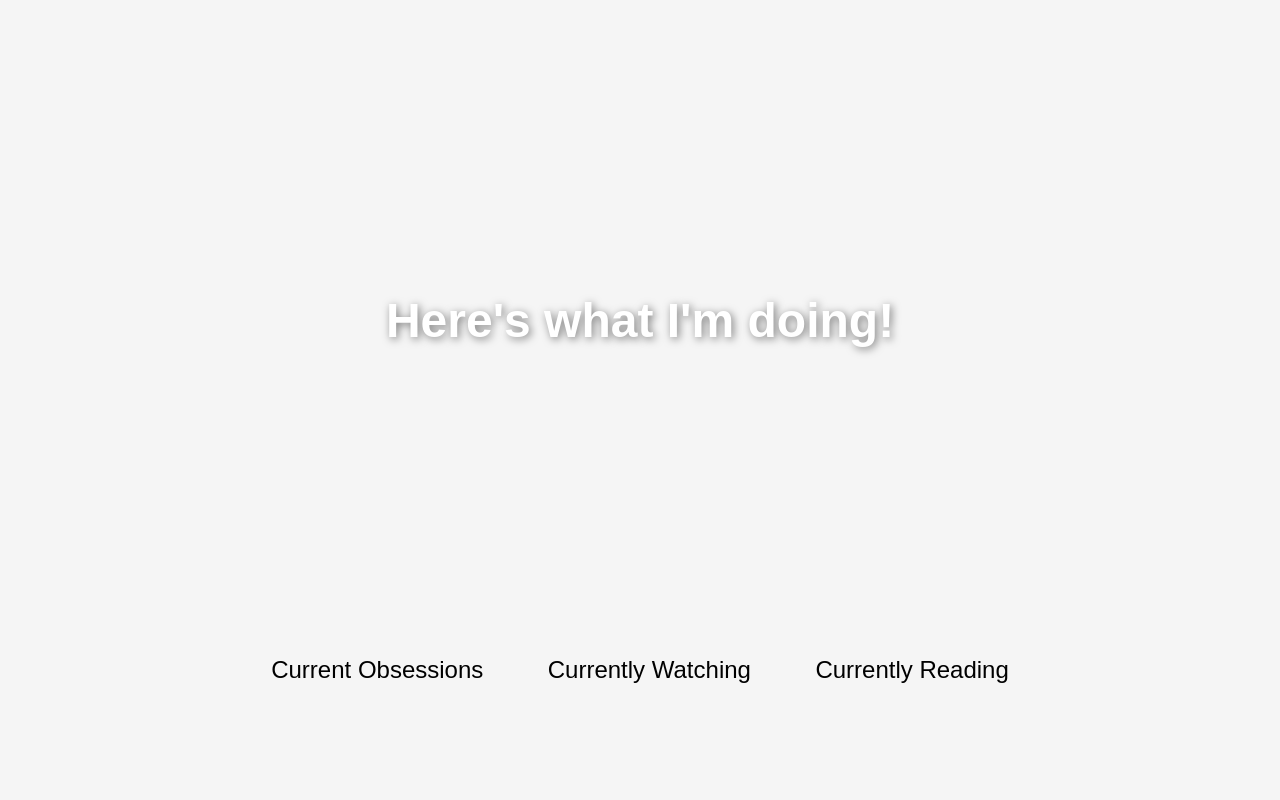
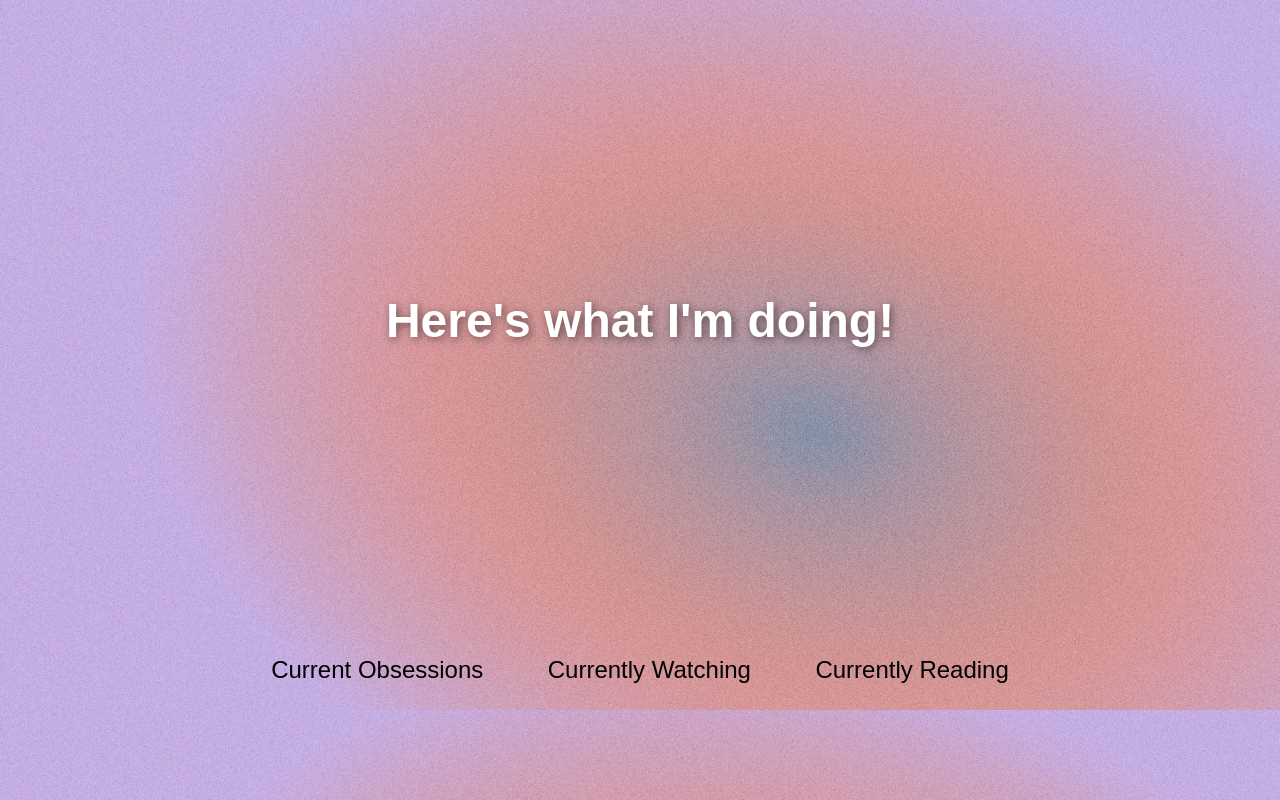
Before and after one commit to nighttimejasmine/my-website, a plain HTML site: page index.html in a window 1280 px wide. Drawn offline with Linux system fonts and the light colour scheme; a web font is replaced by a local one.

Commit message:
add assets folder

```diff
--- a/styles.css
+++ b/styles.css
@@ -8,7 +8,10 @@ body {
     margin: 0;
     padding: 0;
     text-align: center;
-    background-color: #f5f5f5;
+    /* background-color: #f5f5f5; */
+    background-image: url('assets/images/NightJasmine-Site_Backgrounds/webBackground02.jpg');
+    background-size: cover;
+    background-position: center;
 }
 
 .banner {
```
Also changed, not shown: assets/fonts/TestFont-Regular.ttf (added), assets/images/NightJasmine-Site_Backgrounds/webBackground01.jpg (added), assets/images/NightJasmine-Site_Backgrounds/webBackground02.jpg (added), assets/images/NightJasmine-Site_Backgrounds/webBackground03.jpg (added), assets/images/NightJasmine-Site_Backgrounds/webBackground04.jpg (added), 3 other files.
